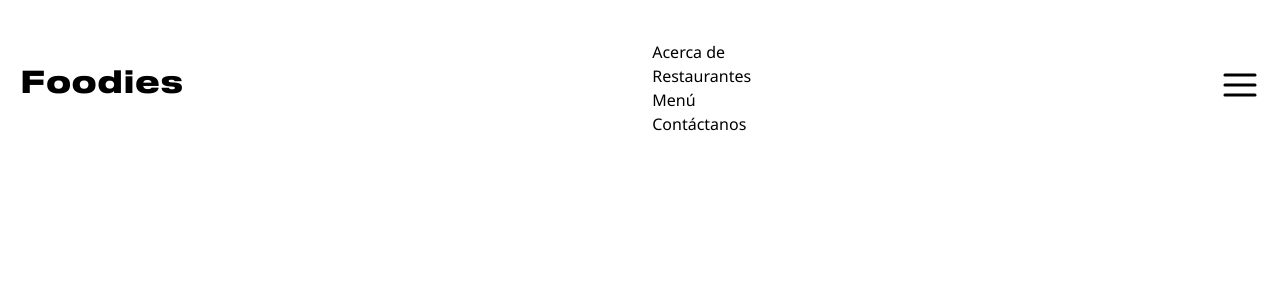
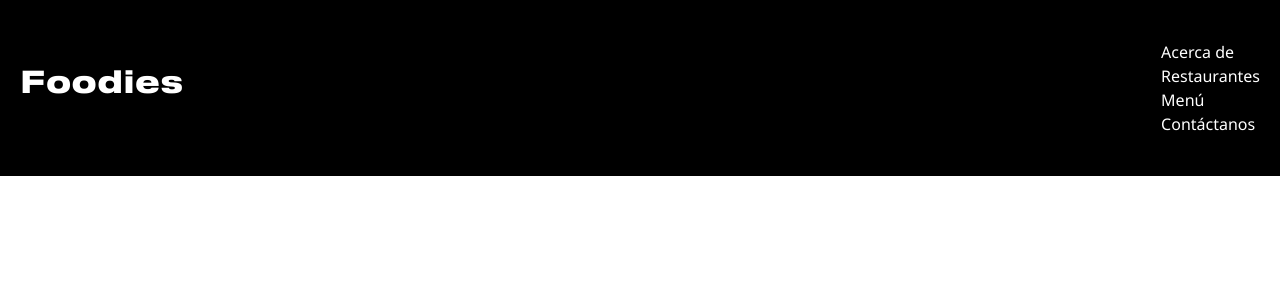
Before and after one commit to diegomurillocorrea/foodies, a Next.js app: page /components in a window 1280 px wide. Shown: the top 300 px of the page. Built offline with nearby package versions, Linux system fonts and the light colour scheme.

Commit message:
Font added

```diff
--- a/components/NavBar.jsx
+++ b/components/NavBar.jsx
@@ -2,10 +2,10 @@ import { useState } from "react";
 import Open from "../components/icons/Open";
 import Closed from "../components/icons/Closed";
 
-const NavBar = () => {
+const NavBar = ({ navBarColor }) => {
     const [isOpen, setIsOpen] = useState(false);
     return (
-        <div>
+        <div className={`${navBarColor}`}>
             <div className="font-noto-sans flex items-center justify-between px-5 py-10">
                 <div className="-mt-2">
                     <a
@@ -29,15 +29,31 @@ const NavBar = () => {
                         <a href="">Contáctanos</a>
                     </div>
                 </div>
-                <div className="xl:block">
+                <div className="xl:hidden">
                     <button
                         className="w-10 h-10"
                         onClick={() => setIsOpen(!isOpen)}
                     >
                         {isOpen ?
-                        <Closed classes="fill-current text-black" /> :
-                        <Open classes="stroke-current text-black" />}
+                            <Closed classes="fill-current" /> :
+                            <Open classes="stroke-current" />}
                     </button>
+                </div>
+            </div>
+            <div className={`${isOpen ? "block" : "hidden"}`}>
+                <div className="px-5 font-noto-sans">
+                    <div>
+                        <a href="">Acerca de</a>
+                    </div>
+                    <div>
+                        <a href="">Restaurantes</a>
+                    </div>
+                    <div>
+                        <a href="">Menú</a>
+                    </div>
+                    <div>
+                        <a href="">Contáctanos</a>
+                    </div>
                 </div>
             </div>
         </div>
--- a/pages/components/index.js
+++ b/pages/components/index.js
@@ -1,10 +1,11 @@
 import NavBar from "../../components/NavBar";
+import Layout from "../../components/Layout";
 
 const Components = () => {
     return (
-        <div>
-            <NavBar />
-        </div>
+        <Layout title="Components">
+            <NavBar navBarColor="bg-black text-white" />
+        </Layout>
     );
 };
 
```
Also changed, not shown: public/fonts/syne-bold.ttf (added).
